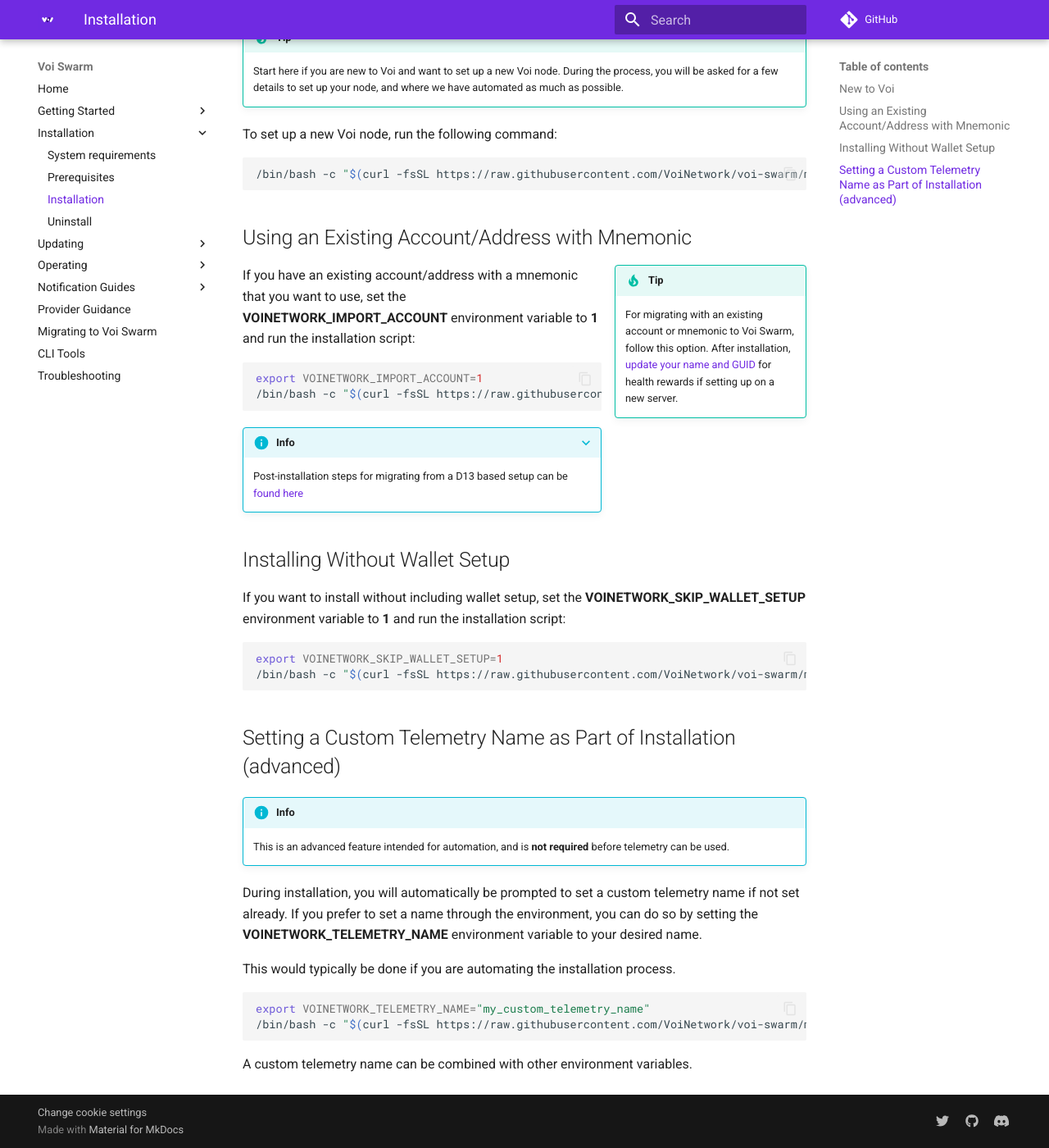
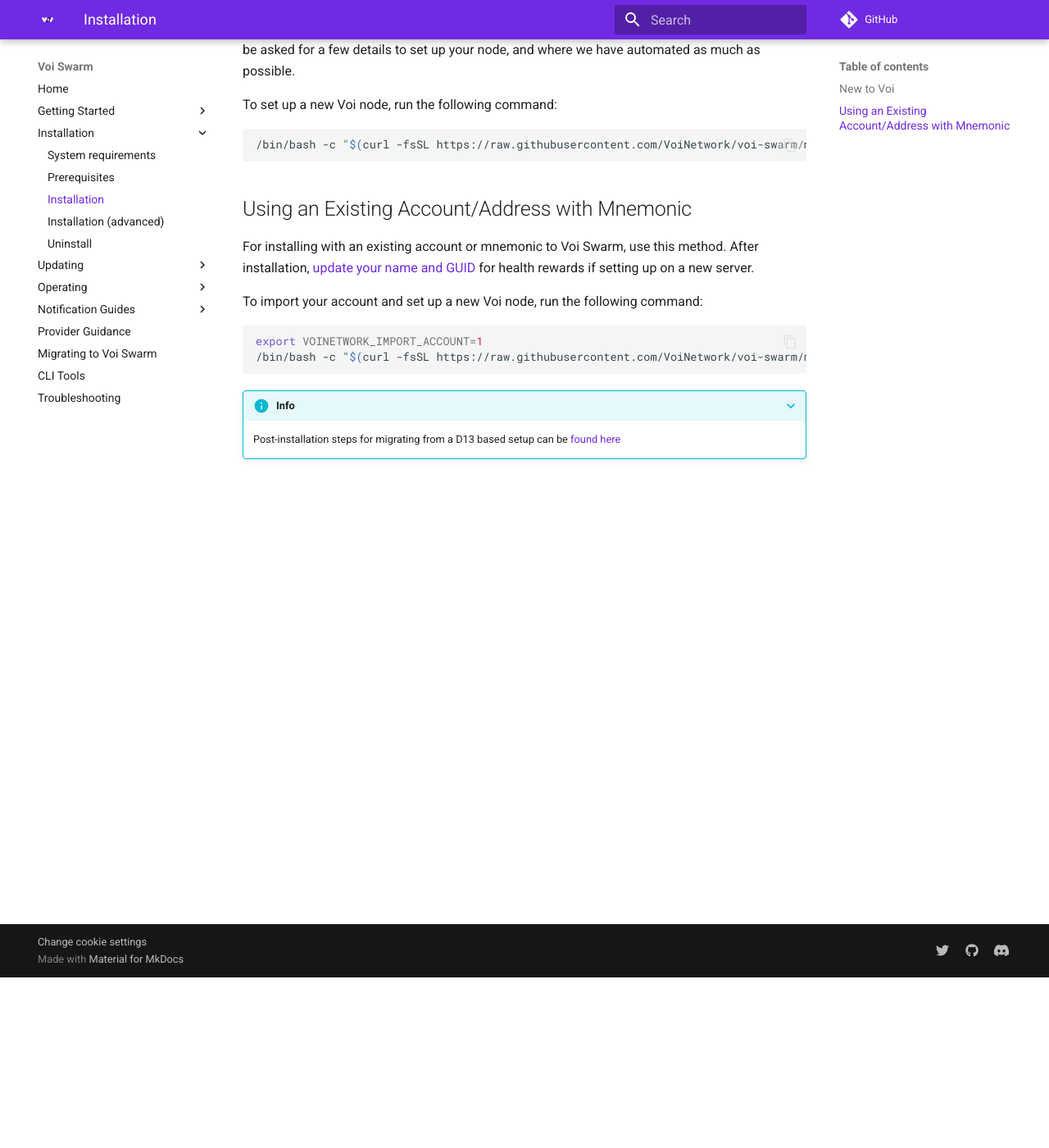
Before and after one commit to VoiNetwork/voi-swarm, an MkDocs documentation site: the page built from docs/installation/installation.md, in a window 1280 px wide and 1400 px high, scrolled down 208 px. Shown: the whole window at 82% size. Built offline with MkDocs 1.6.1 and Material for MkDocs 9.7.7, drawn with Linux system fonts in a browser that asks for light colours; comment, search, counter and statistics services are not loaded.

Commit message:
- Clarify installation options and methods - Prevent mixing import and skip wallet settings

````diff
--- a/docs/installation/installation.md
+++ b/docs/installation/installation.md
@@ -1,11 +1,10 @@
 # Setting up a new Voi Node
-
 
 ## New to Voi
 
-!!! tip
-    Start here if you are new to Voi and want to set up a new Voi node.
-    During the process, you will be asked for a few details to set up your node, and where we have automated as much as possible.
+Use this method if you are new to Voi and want to set up a new node.
+During the process, you will be asked for a few details to set up your node,
+and where we have automated as much as possible.
 
 To set up a new Voi node, run the following command:
 
@@ -15,13 +14,11 @@
 
 ## Using an Existing Account/Address with Mnemonic
 
-!!! tip inline end
-    For migrating with an existing account or mnemonic to Voi Swarm, follow this option.
-    After installation, [update your name and GUID](../../updating/telemetry/#getting-your-telemetry-status)
-    for health rewards if setting up on a new server.
+For installing with an existing account or mnemonic to Voi Swarm, use this method.
+After installation, [update your name and GUID](../../updating/telemetry/#getting-your-telemetry-status)
+for health rewards if setting up on a new server.
 
-  If you have an existing account/address with a mnemonic that you want to use, set the **VOINETWORK_IMPORT_ACCOUNT**
-environment variable to **1** and run the installation script:
+To import your account and set up a new Voi node, run the following command:
 
 ```bash
 export VOINETWORK_IMPORT_ACCOUNT=1
@@ -30,33 +27,3 @@
 
 ???+ info
     Post-installation steps for migrating from a D13 based setup can be [found here](../migrating.md)
-
-## Installing Without Wallet Setup
-
-If you want to install without including wallet setup, set the **VOINETWORK_SKIP_WALLET_SETUP** environment variable to
-**1** and run the installation script:
-
-```bash
-export VOINETWORK_SKIP_WALLET_SETUP=1
-/bin/bash -c "$(curl -fsSL https://raw.githubusercontent.com/VoiNetwork/voi-swarm/main/install.sh)"
-```
-
-
-
-## Setting a Custom Telemetry Name as Part of Installation (advanced)
-
-!!! info
-    This is an advanced feature intended for automation, and is **not required** before telemetry can be used.
-
-During installation, you will automatically be prompted to set a custom telemetry name if not set already.
-If you prefer to set a name through the environment, you can do so by setting the
-**VOINETWORK_TELEMETRY_NAME** environment variable to your desired name.
-
-This would typically be done if you are automating the installation process.
-
-```bash
-export VOINETWORK_TELEMETRY_NAME="my_custom_telemetry_name"
-/bin/bash -c "$(curl -fsSL https://raw.githubusercontent.com/VoiNetwork/voi-swarm/main/install.sh)"
-```
-
-A custom telemetry name can be combined with other environment variables.
--- a/mkdocs.yml
+++ b/mkdocs.yml
@@ -95,6 +95,7 @@
         - System requirements: installation/system-requirements.md
         - Prerequisites: installation/prerequisites.md
         - Installation: installation/installation.md
+        - Installation (advanced): installation/installation-advanced.md
         - Uninstall: installation/uninstall.md
   - Updating:
         - Updating package: updating/swarm-update.md
````
Also changed, not shown: docs/installation/installation-advanced.md (added, +37 -0 lines), 1 other file.
